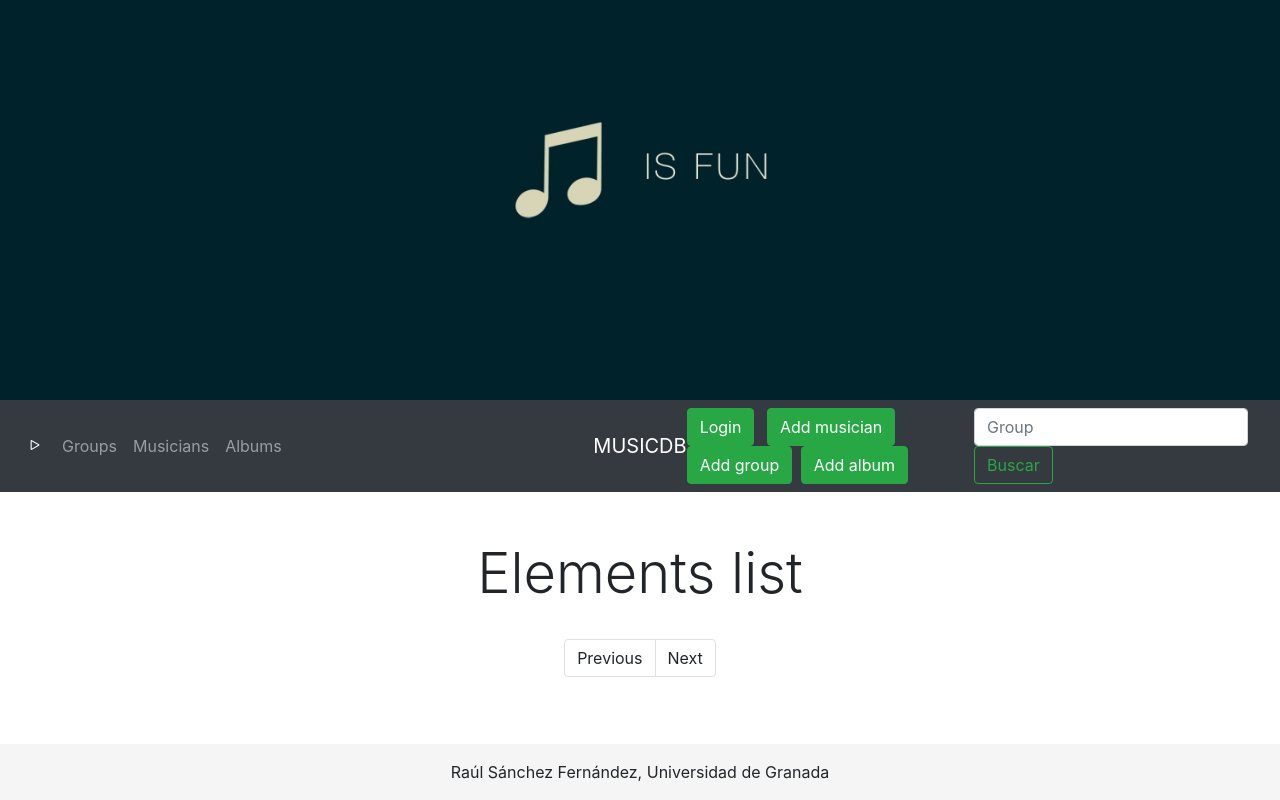
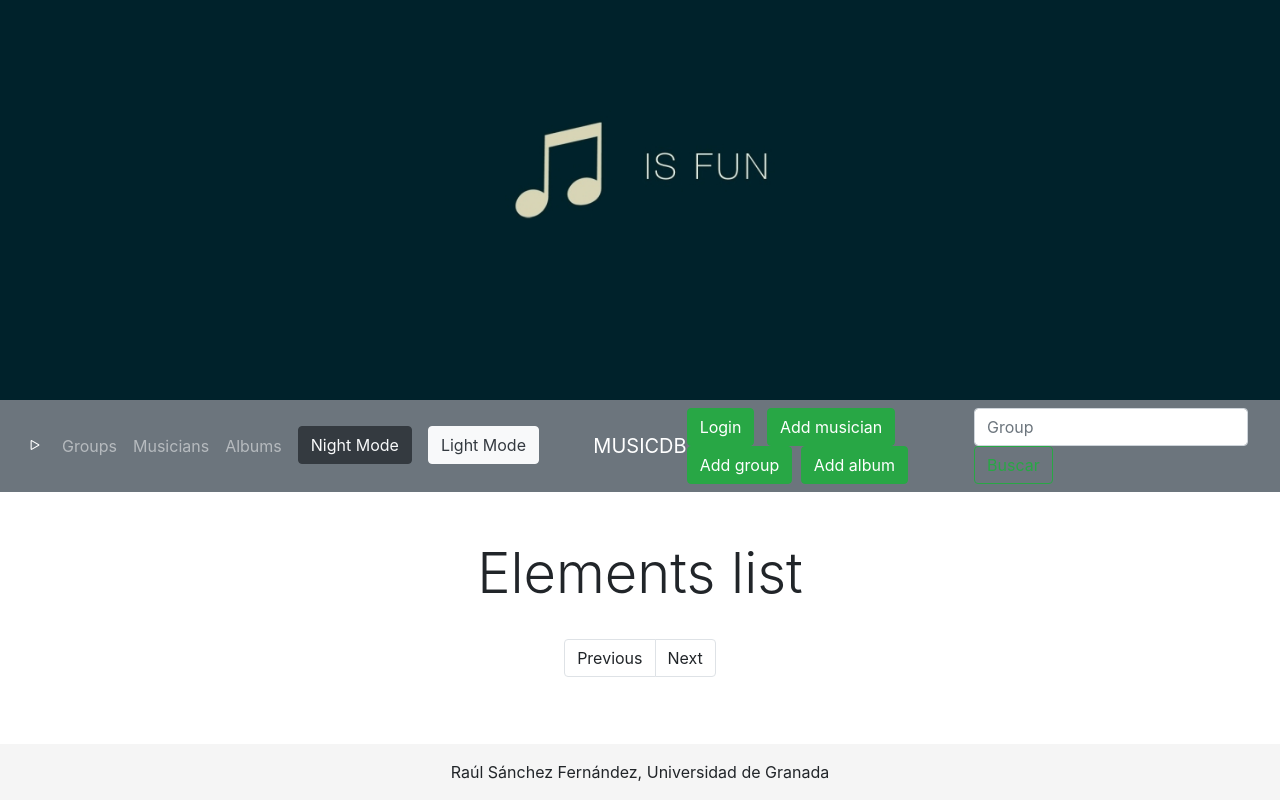
Before and after one commit to raulsf6/DAI, a Django app: page /musicdb/ in a window 1280 px wide. Run offline with Django 3.2, Linux system fonts and the light colour scheme; data that the repository does not hold is empty; some libraries are stand-ins or nearby versions.

Commit message:
Night Mode added

```diff
--- a/P7-2/django/web/templates/album-detail.html
+++ b/P7-2/django/web/templates/album-detail.html
@@ -3,7 +3,7 @@
 
 {% block content %}
     <div class="container py-5">
-    <div class="row">
+    <div class="row ">
             <div class="col-md-6 offset-md-3 text-center mx-auto">
                 <ul class="list-group list-group-flush">
                 <li class="list-group-item">
--- a/P7-2/django/web/templates/general-list.html
+++ b/P7-2/django/web/templates/general-list.html
@@ -2,7 +2,7 @@
 {% load static %}
 
 {% block content %}
-<div class="row">
+<div id="list-row" class="row">
     <div class="col-md-4  text-center my-5">
         {% if user.is_authenticated %}
         <p class="display-3 mx-5">
@@ -12,12 +12,12 @@
     </div>
     <div class="col-md-4 text-center my-5">
         <p class="display-4">Elements list</p>
-        <div id="elements" class="list-group">
+        <ul id="elements" class="list-group">
 
-        </div>
+        </ul>
 
         <nav>
-            <ul class="pagination justify-content-center my-3 ">
+            <ul id="pages" class="pagination justify-content-center my-3 ">
               <li id="prev" class="page-item"><a class="page-link navigator" value="{{previous}}">Previous</a></li>
               {% for number in range_pages %}
               <li class="page-item"><a class="page-link page ">{{number}}</a></li>
@@ -31,5 +31,6 @@
 </div>
 
 <script src="{% static "p6/js/paginator.js" %}"></script>
+<script src="{% static "p6/js/night-mode.js" %}"></script>
 
 {% endblock %}
--- a/P7-2/django/web/templates/layout.html
+++ b/P7-2/django/web/templates/layout.html
@@ -21,14 +21,14 @@
             class="jumbotron jumbotron-fluid mb-0 text-center pb-md-5"
             style="min-height: 400px; background-image: url({% static "p6/header.jpg" %}); background-size: cover; background-position: center bottom">
         </div>
-        <nav class="navbar navbar-expand-md navbar-dark bg-dark">
+        <nav class="navbar navbar-expand-md navbar-dark bg-secondary text-light">
             <div class="navbar-collapse collapse w-100 order-1 order-md-0 dual-collapse2">
                 <ul class="navbar-nav mr-auto">
                     <li class="nav-item active">
-                        <a class="nav-link" href="#">
+                        <a class="nav-link" href="/musicdb/">
                                 <svg class="bi bi-play" width="22" height="22" viewBox="0 0 20 20" fill="currentColor" xmlns="http://www.w3.org/2000/svg">
                                     <path fill-rule="evenodd" d="M12.804 10L7 6.633v6.734L12.804 10zm.792-.696a.802.802 0 010 1.392l-6.363 3.692C6.713 14.69 6 14.345 6 13.692V6.308c0-.653.713-.998 1.233-.696l6.363 3.692z" clip-rule="evenodd"></path>
-                                  </svg>
+                                </svg>
                         </a>
                     </li>
                     <li class="nav-item">
@@ -40,10 +40,16 @@
                     <li class="nav-item">
                         <a class="nav-link" href="{% url 'albums' %}">Albums</a>
                     </li>
+                    <li class="nav-item">
+                        <a id="night" value="0" class="btn btn-dark mx-2">Night Mode</a>
+                    </li>
+                    <li class="nav-item">
+                        <a id="light" value="0" class="text-dark btn btn-light mx-2">Light Mode</a>
+                    </li>
                 </ul>
             </div>
             <div class="mx-auto order-0">
-                <a class="navbar-brand mx-auto" href="#">MUSICDB</a>
+                <a class="navbar-brand mx-auto" href="/musicdb/">MUSICDB</a>
                 <button
                     class="navbar-toggler"
                     type="button"
@@ -93,6 +99,7 @@
             src="https://maxcdn.bootstrapcdn.com/bootstrap/4.0.0/js/bootstrap.min.js"
             integrity="sha384-JZR6Spejh4U02d8jOt6vLEHfe/JQGiRRSQQxSfFWpi1MquVdAyjUar5+76PVCmYl"
             crossorigin="anonymous"></script>
+        <script src="{% static "p6/js/night-mode.js" %}"></script>
 
     </body>
 </html>
```
